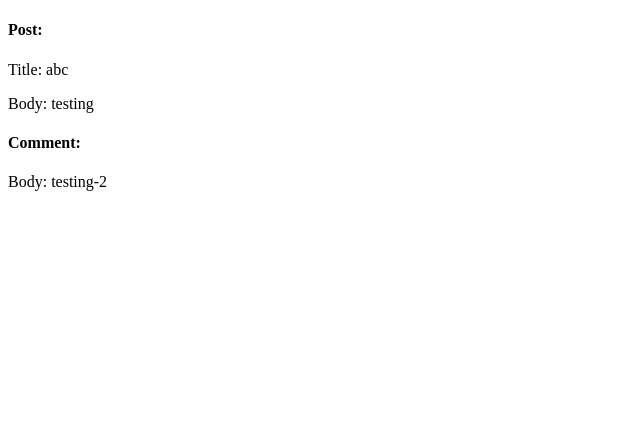
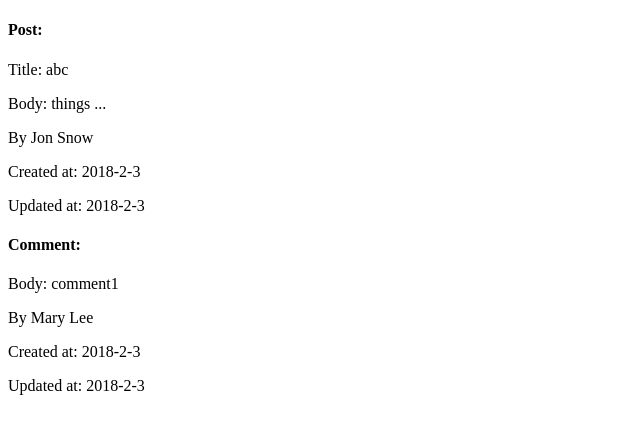
Before and after one commit to gloriading/Blog-react, a React (Create React App) app: page / in a window 1280 px wide. Shown: the top 434 px of the page, without its empty margins (0-640 px from the left). Built offline with nearby package versions, Linux system fonts and the light colour scheme.

Commit message:
Dynamic PostShowPage

```diff
--- a/src/index.js
+++ b/src/index.js
@@ -3,11 +3,15 @@ import ReactDOM from 'react-dom';
 import registerServiceWorker from './registerServiceWorker';
 
 function PostDetails(props={}){
+  const {author={}} = props;
   return(
     <div>
         <h4>Post:</h4>
         <p>Title: {props.title}</p>
         <p>Body: {props.body}</p>
+        <p>By {author.full_name}</p>
+        <p>Created at: {props.created_at} </p>
+        <p>Updated at: {props.updated_at} </p>
     </div>
 
   )
@@ -18,33 +22,40 @@ function CommentDetails(props={}){
     <div>
         <h4>Comment:</h4>
         <p>Body: {props.body}</p>
+        <p>By {props.author_full_name}</p>
+        <p>Created at: {props.created_at} </p>
+        <p>Updated at: {props.updated_at} </p>
     </div>
 
   )
 }
 
-function PostShow(){
+function PostShowPage(){
   return(
+    <main className="PostShowPage">
       <PostDetails
         title="abc"
-        body="testing"
+        body="things ..."
+        author={{full_name: "Jon Snow"}}
+        created_at="2018-2-3"
+        updated_at="2018-2-3"
       />
+      <CommentDetails
+        body="comment1"
+        author_full_name="Mary Lee"
+        created_at="2018-2-3"
+        updated_at="2018-2-3"
+      />
+    </main>
   )
 }
 
-function CommentShow(){
-  return(
-      <CommentDetails
-        body="testing-2"
-      />
-  )
-}
+
 
 function App(){
   return(
     <div>
-      <PostShow />
-      <CommentShow />
+      <PostShowPage />
     </div>
   )
 }
```
